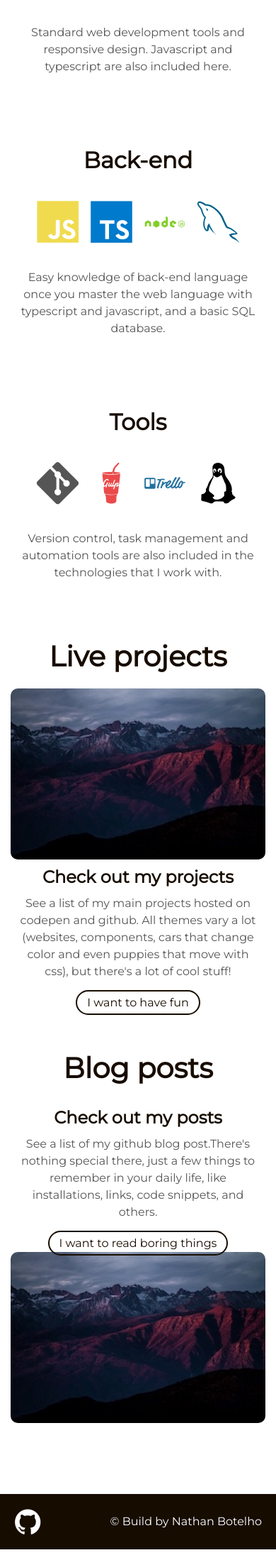
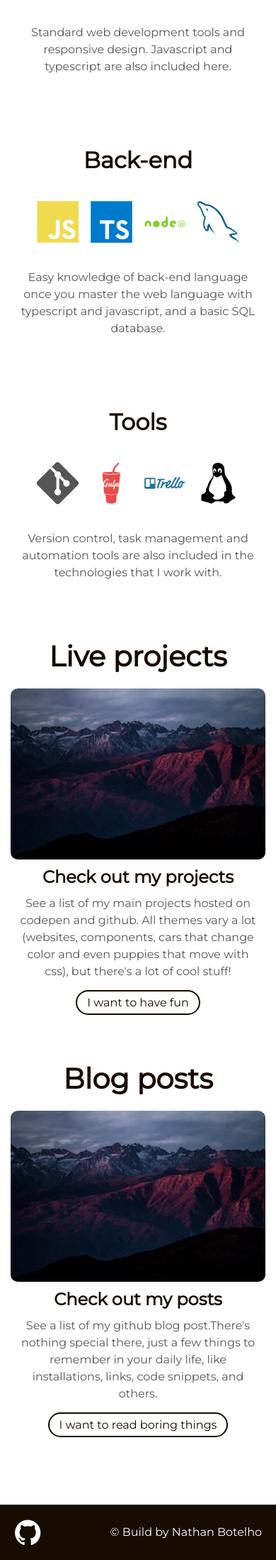
Before and after one commit to notelho/notelho.github.io, a Jekyll site: the page built from index.md, in a window 390 px wide. Shown: the part 1479-3677 px from the top of the page at 71% size. Built offline with Jekyll 4.4.1, drawn with Linux system fonts in a browser that asks for light colours.

Commit message:
responsive home layouts

```diff
--- a/_sass/lib/_home-posts.scss
+++ b/_sass/lib/_home-posts.scss
@@ -25,6 +25,9 @@
       grid-gap: 0;
       grid-template-columns: 1fr;
       grid-template-rows: auto auto;
+      display: flex;
+      flex-direction: column-reverse;
+      margin-bottom: 30px;
     }
 
     .about__tumb{
--- a/_sass/lib/_home-projects.scss
+++ b/_sass/lib/_home-projects.scss
@@ -24,6 +24,7 @@
       grid-gap: 0;
       grid-template-columns: 1fr;
       grid-template-rows: auto auto;
+      margin-bottom: 30px;
     }
 
     .about__tumb{
```
